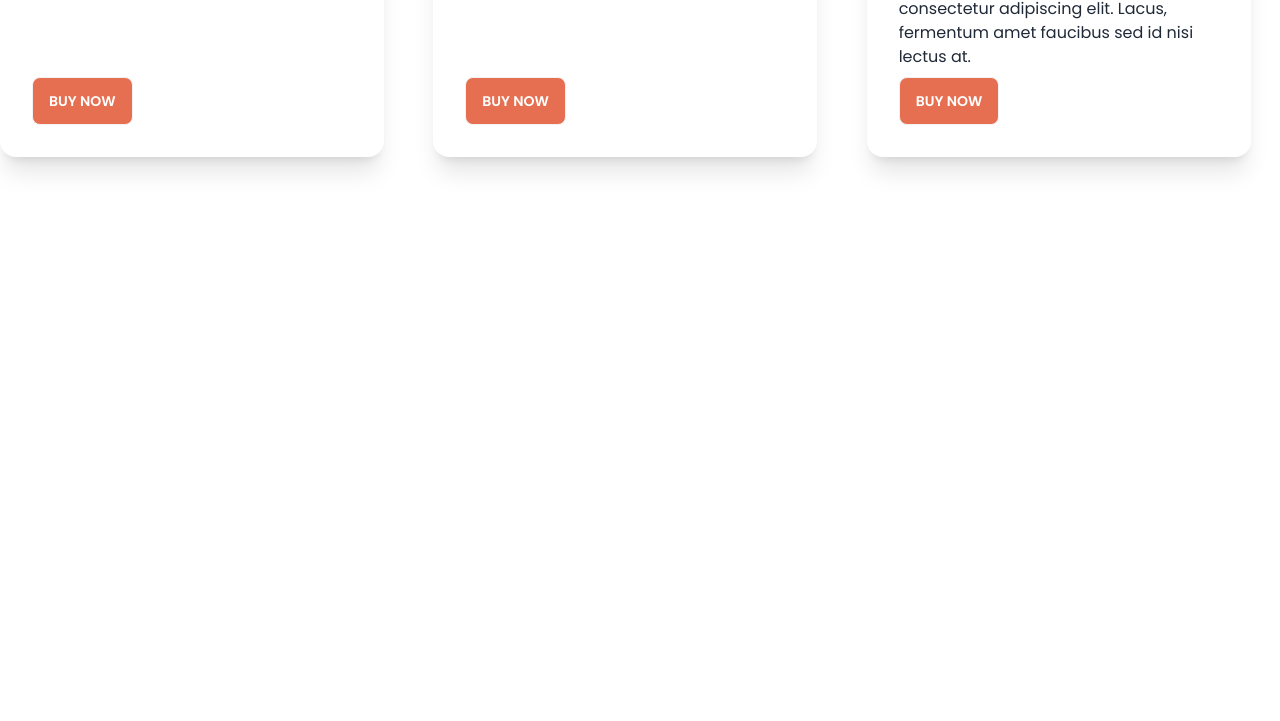
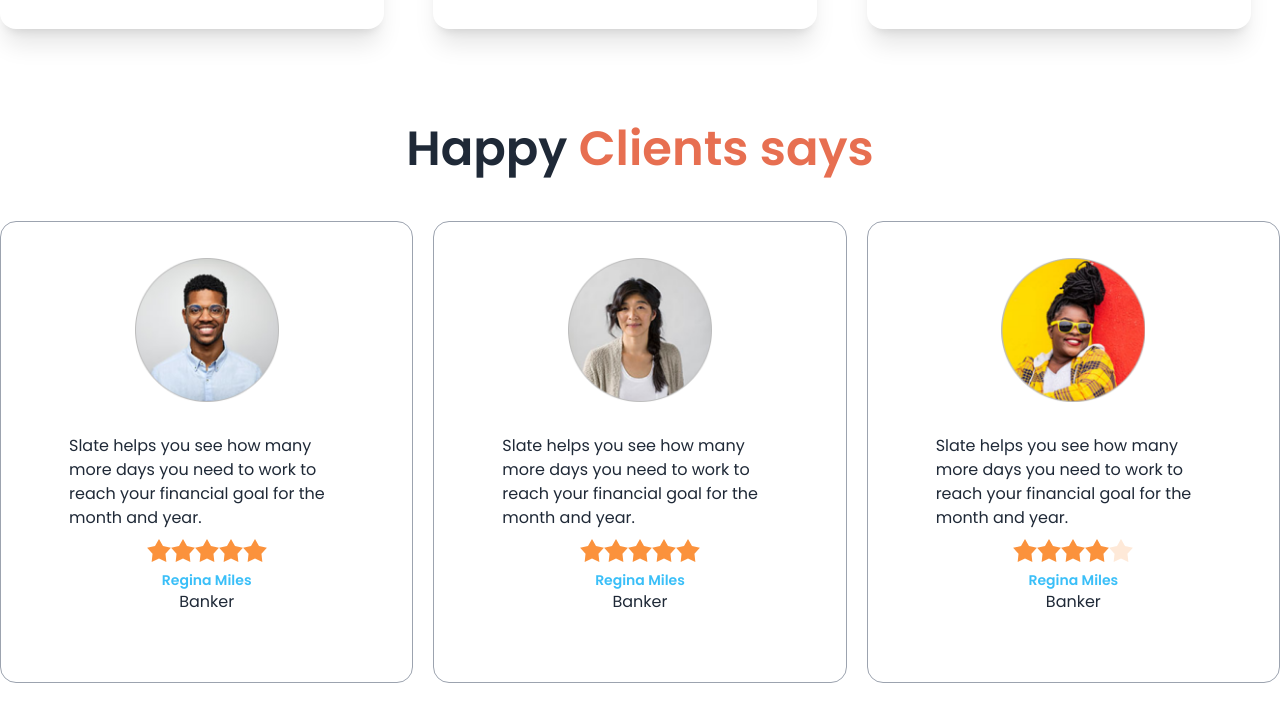
Before and after one commit to ssnaher/biker-site, a plain HTML site: page index.html in a window 1280 px wide. Shown: the part 1301-2022 px from the top of the page. Before the commit the page ends 1554 px from the top, so only its background shows below. Drawn offline with nearby package versions, Linux system fonts and the light colour scheme.

Commit message:
added happy client section

```diff
--- a/index.html
+++ b/index.html
@@ -200,12 +200,84 @@
           </div>
           <!-- 3rd card -->
           <div class="card w-96 bg-base-100 shadow-xl">
-            <figure><img src="/images/others/user-3.png" alt="Shoes" /></figure>
+            <figure><img src="/images/others/latest3.png" alt="Shoes" /></figure>
             <div class="card-body">
               <h2 class="card-title text-3xl">Ducati XDIAVEL S-73!</h2>
               <p>Lorem ipsum dolor sit amet, consectetur adipiscing elit. Lacus, fermentum amet faucibus sed id nisi lectus at.</p>
               <div class="card-actions">
                 <button class="btn bg-bike-primary text-white uppercases">Buy Now</button>
+              </div>
+            </div>
+          </div>
+        </div>
+      </section>
+      <!-- happy clients -->
+      <section class="my-24">
+        <h3 class="text-5xl font-semibold text-center mb-12">Happy <span class="text-bike-primary">Clients says</span></h3>
+        <div class="grid grid-cols-1 md:grid-cols-2 lg:grid-cols-3 gap-5">
+          <!-- first review -->
+          <div class="card bg-base-100 p-9 border border-gray-400">
+            <figure><img class="w-36" src="/images/others/user-1.png" alt="Shoes" /></figure>
+            <div class="card-body">
+              <p>Slate helps you see how
+                many more days you need
+                to work to reach your financial
+                goal for the month and year.</p>
+                <div class="rating justify-center">
+                  <input type="radio" name="rating-2" class="mask mask-star-2 bg-orange-400" />
+                  <input type="radio" name="rating-2" class="mask mask-star-2 bg-orange-400" />
+                  <input type="radio" name="rating-2" class="mask mask-star-2 bg-orange-400" />
+                  <input type="radio" name="rating-2" class="mask mask-star-2 bg-orange-400" checked />
+                  <input type="radio" name="rating-2" class="mask mask-star-2 bg-orange-400" />
+                </div>
+              <div class="text-center space-y-4a mt-4s">
+                <h4 class="text-sm font-semibold text-info">
+                  Regina Miles
+                </h4><p>Banker</p>
+              </div>
+            </div>
+          </div>
+          <!-- 2nd review review -->
+          <div class="card bg-base-100 p-9 border border-gray-400">
+            <figure><img class="w-36" src="/images/others/user-2.png" alt="Shoes" /></figure>
+            <div class="card-body">
+              <p>Slate helps you see how
+                many more days you need
+                to work to reach your financial
+                goal for the month and year.</p>
+                <div class="rating justify-center">
+                  <input type="radio" name="rating-2" class="mask mask-star-2 bg-orange-400" />
+                  <input type="radio" name="rating-2" class="mask mask-star-2 bg-orange-400" />
+                  <input type="radio" name="rating-2" class="mask mask-star-2 bg-orange-400" />
+                  <input type="radio" name="rating-2" class="mask mask-star-2 bg-orange-400" checked />
+                  <input type="radio" name="rating-2" class="mask mask-star-2 bg-orange-400" />
+                </div>
+              <div class="text-center space-y-4a mt-4s">
+                <h4 class="text-sm font-semibold text-info">
+                  Regina Miles
+                </h4><p>Banker</p>
+              </div>
+            </div>
+          </div>
+          <!-- 3rd review -->
+          <div class="card bg-base-100 p-9 border border-gray-400">
+            <figure><img class="w-36" src="/images/others/user-3.png" alt="Shoes" /></figure>
+            <div class="card-body">
+              <p>Slate helps you see how
+                many more days you need
+                to work to reach your financial
+                goal for the month and year.</p>
+                <div class="rating justify-center">
+                  <input type="radio" name="rating-2" class="mask mask-star-2 bg-orange-400" />
+                  <input type="radio" name="rating-2" class="mask mask-star-2 bg-orange-400" />
+                  <input type="radio" name="rating-2" class="mask mask-star-2 bg-orange-400" />
+                  <input type="radio" name="rating-2" class="mask mask-star-2 bg-orange-400" checked />
+                  <input type="radio" name="rating-2" class="mask mask-star-2 bg-orange-400" />
+                </div>
+              <div class="text-center space-y-4a mt-4s">
+                <h4 class="text-sm font-semibold text-info">
+                  Regina Miles
+                </h4><p>Banker</p>
               </div>
             </div>
           </div>
```
